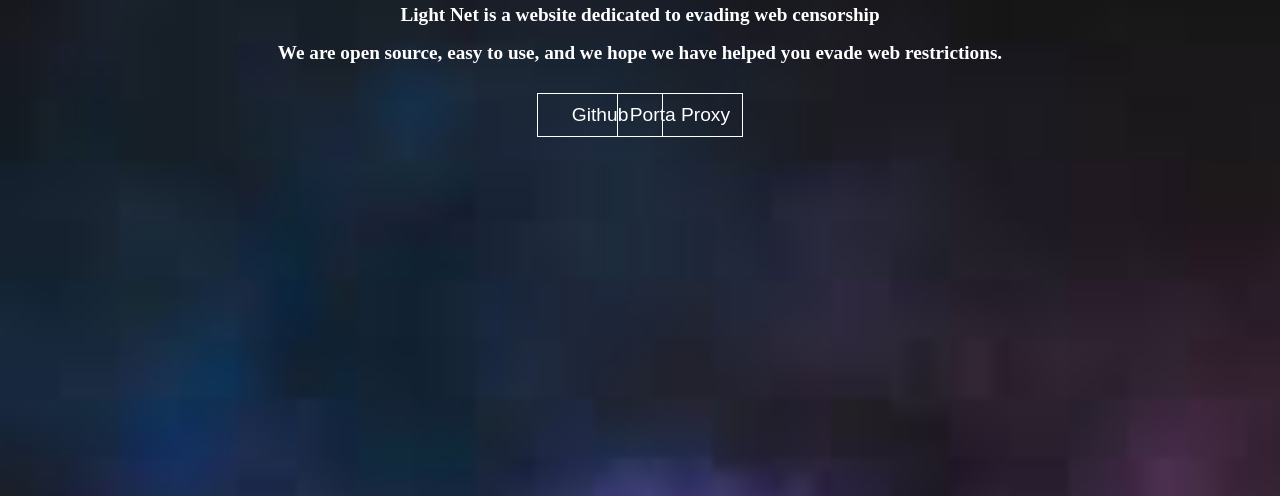
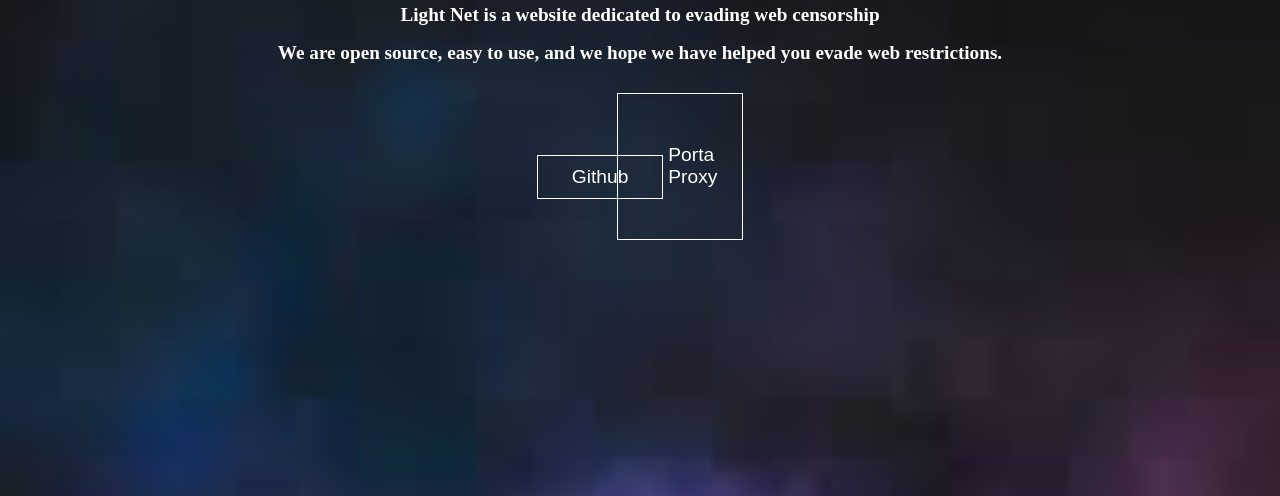
Before and after one commit to MasonWalker24/light-net-reborn, a plain HTML site: page index.html in a window 1280 px wide. Shown: the part 304-800 px from the top of the page. Drawn offline with Linux system fonts and the light colour scheme.

Commit message:
Update primary.css

```diff
--- a/primary.css
+++ b/primary.css
@@ -95,7 +95,7 @@ border: 1px solid white;
 color: white;
 font-size: 1.5vw;
 transition: .2s;
-padding: .8%;
+padding: 4%;
 width: 10%;
 right: 2%;
 margin-top: 1%;
```
